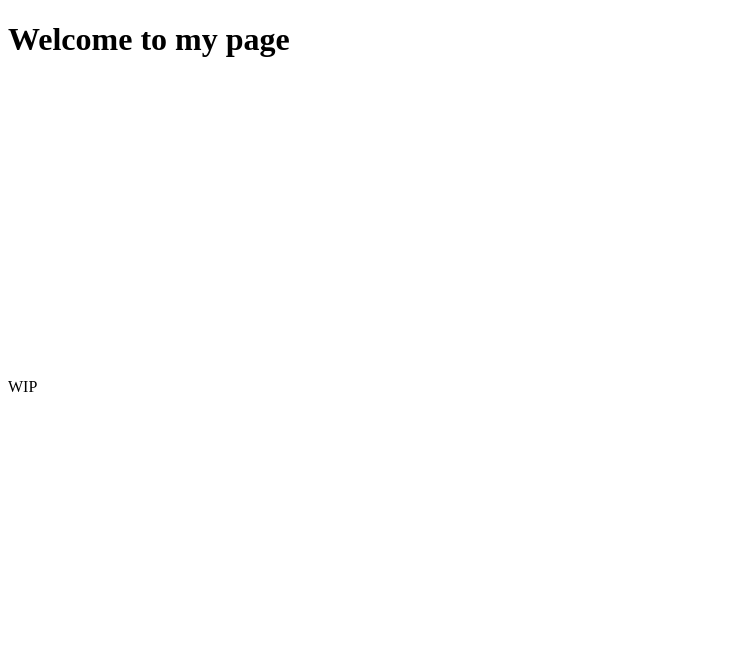
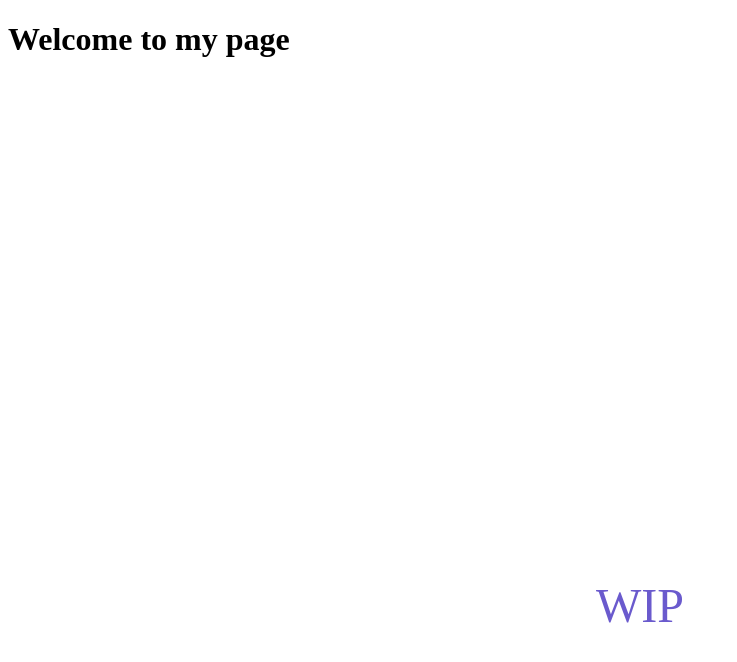
Before and after one commit to matejkoslav/Matejkoslav.github.io, a plain HTML site: page index.html in a window 1280 px wide. Shown: the whole page, without its empty margins (0-737 px from the left). Drawn offline with Linux system fonts and the light colour scheme.

Commit message:
Footer style

```diff
--- a/index.html
+++ b/index.html
@@ -7,6 +7,6 @@
 </head>
 <body>
     <h1>Welcome to my page</h1>
-    <footer style="margin-top: 40vh;">WIP</footer>
+    <footer style="margin-top: 65vh; text-align: center; color: slateblue; font-size: 3rem;">WIP</footer>
 </body>
 </html>
```
